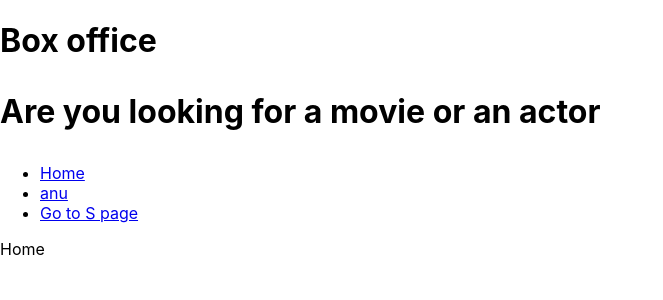
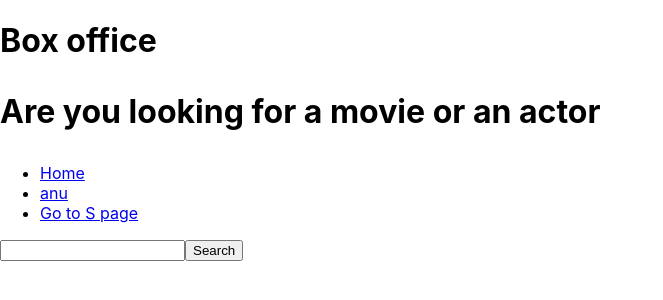
Before and after one commit to karananu/boxofficecomplete, a React (Create React App) app: page / in a window 1280 px wide. Shown: the top 300 px of the page, without its empty margins (0-663 px from the left). Built offline with nearby package versions, Linux system fonts and the light colour scheme.

Commit message:
created input

```diff
--- a/src/pages/Home.js
+++ b/src/pages/Home.js
@@ -1,10 +1,40 @@
-import React from 'react'
+import React, {useState} from 'react'
 import MainPageLayout from '../components/MainPageLayout'
 
-const Home = () => {
+const Home=()=>
+{
+  const [Input,setInput]=useState('');
+  const onInputChange=(ev)=>{
+    setInput(ev.target.value);
+
+  }
+  const onSearch=()=>{
+
+    fetch(`https://api.tvmaze.com/search/shows?q=
+    =${Input}`).then(
+      r=>r.json()).then(result=>{
+        console.log(result);
+      })
+  };
+
+  const onKeyDown=(ev)=>{
+    if(ev.keyCode==13)
+    {
+      onSearch()
+    }
+
+  };
+
+
   return (
-    <MainPageLayout>Home</MainPageLayout>
+    <MainPageLayout>
+      <input type="text" onChange={onInputChange}
+      onKeyDown={onKeyDown}
+      value={Input}/>
+      <button type="button" onClick={onSearch}
+      >Search</button>
+    </MainPageLayout>
   )
-}
+};
 
 export default Home
```
